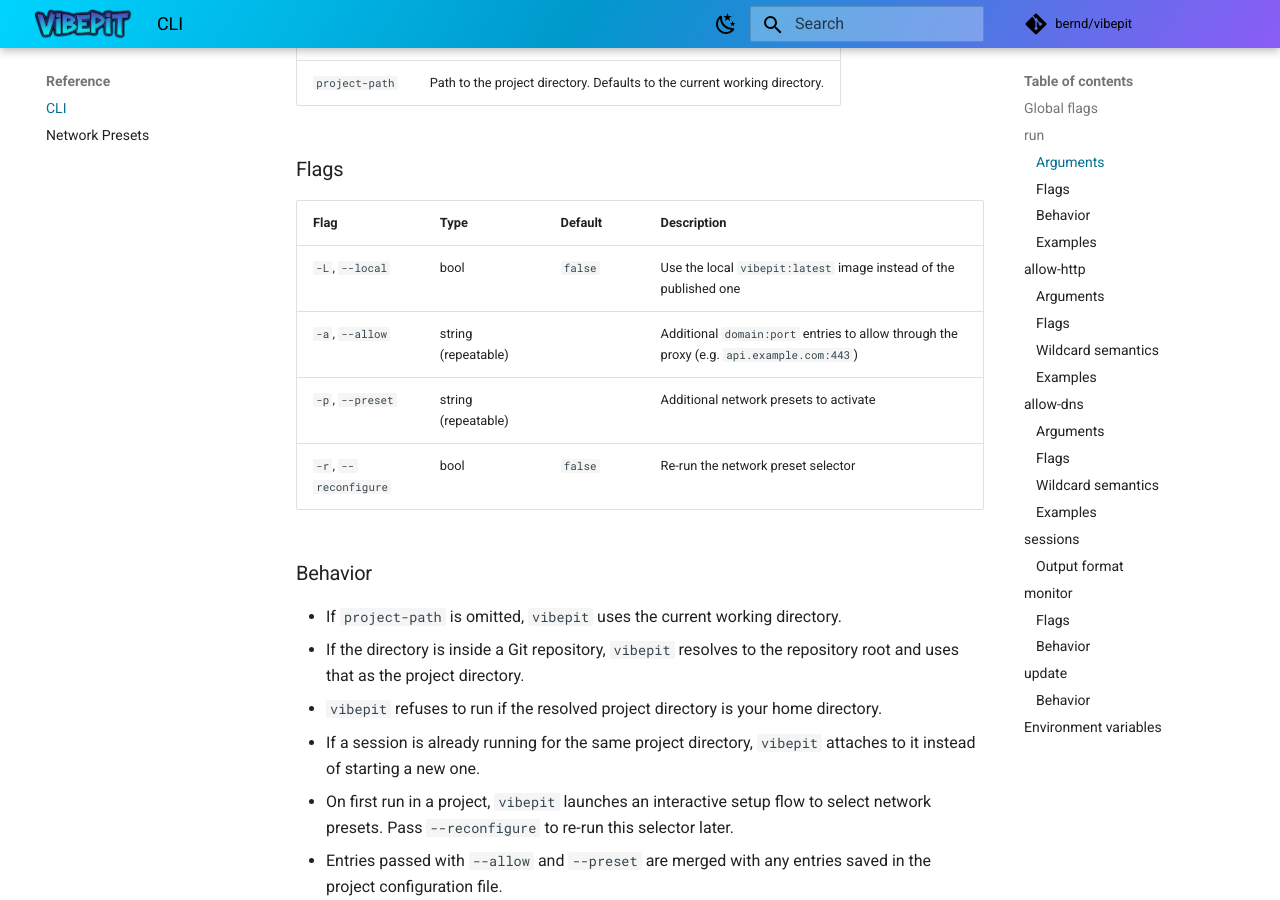
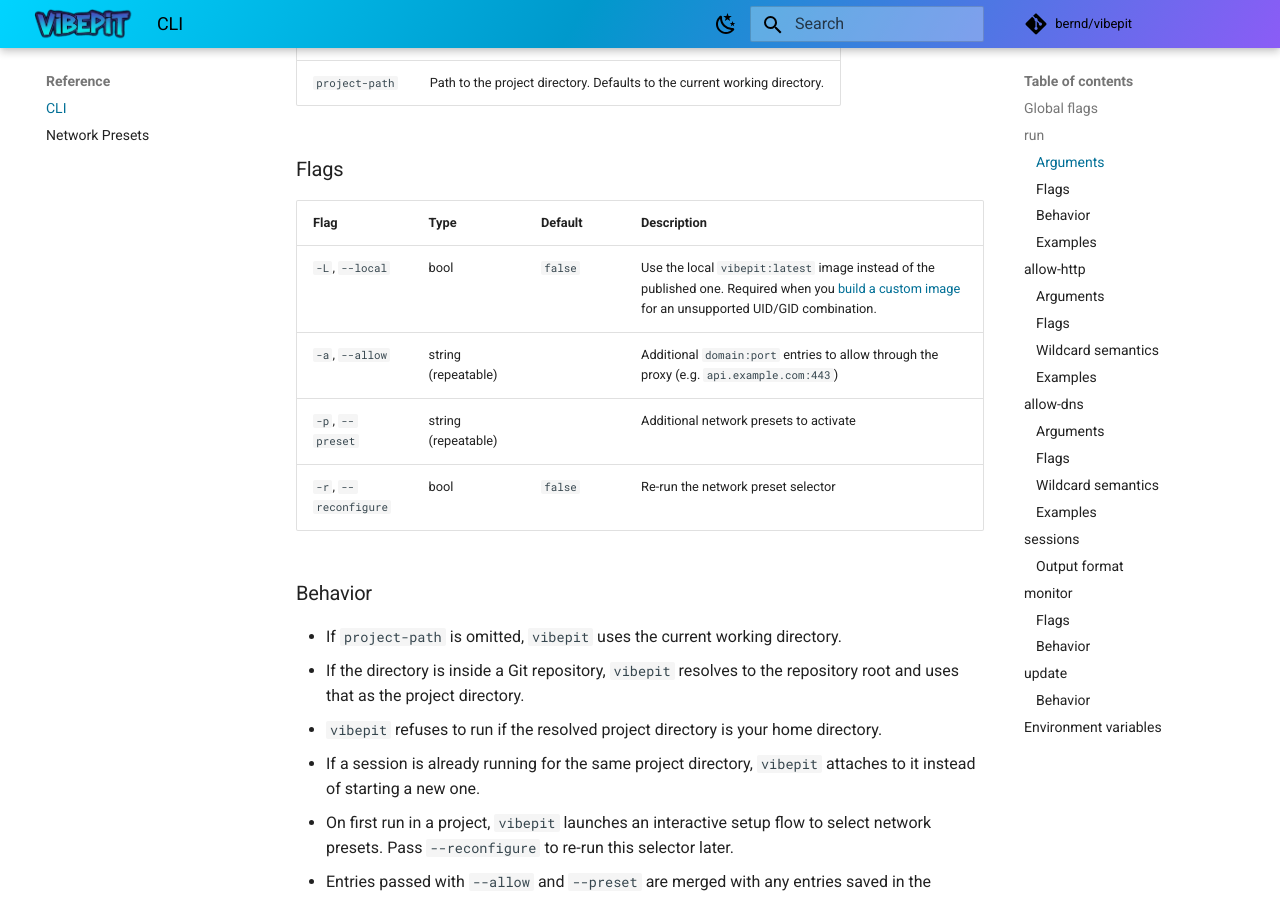
Before and after one commit to bernd/vibepit, an MkDocs documentation site: the page built from docs/content/reference/cli.md, in a window 1280 px wide and 900 px high, scrolled down 858 px. Built offline with MkDocs 1.6.1 and Material for MkDocs 9.7.7, drawn with Linux system fonts in a browser that asks for light colours; comment, search, counter and statistics services are not loaded.

Commit message:
Update -L flag description with link to troubleshooting
Co-Authored-By: Claude Opus 4.6 <noreply@anthropic.com>

```diff
--- a/docs/content/reference/cli.md
+++ b/docs/content/reference/cli.md
@@ -34,7 +34,7 @@ vibepit run [flags] [project-path]
 
 | Flag | Type | Default | Description |
 |------|------|---------|-------------|
-| `-L`, `--local` | bool | `false` | Use the local `vibepit:latest` image instead of the published one |
+| `-L`, `--local` | bool | `false` | Use the local `vibepit:latest` image instead of the published one. Required when you [build a custom image](../how-to/troubleshooting.md#sandbox-image-not-found) for an unsupported UID/GID combination. |
 | `-a`, `--allow` | string (repeatable) | | Additional `domain:port` entries to allow through the proxy (e.g. `api.example.com:443`) |
 | `-p`, `--preset` | string (repeatable) | | Additional network presets to activate |
 | `-r`, `--reconfigure` | bool | `false` | Re-run the network preset selector |
```
